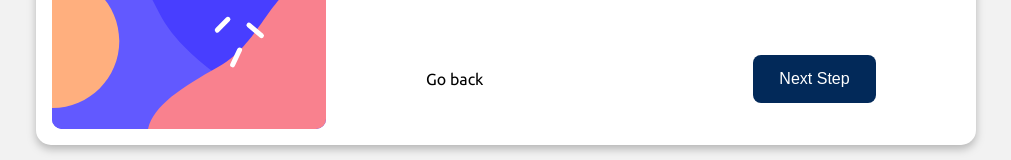
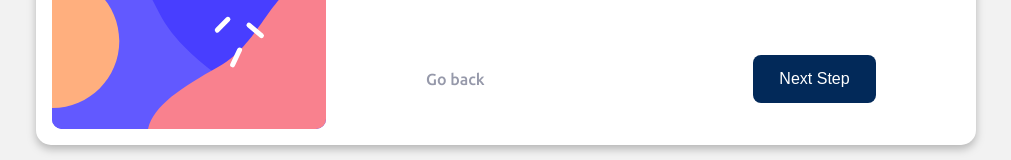
Before and after one commit to kelitasukita/multi-step-form, a React (Vite) app: page / in a window 1280 px wide. Shown: the part 555-715 px from the top of the page, without its empty margins (134-1145 px from the left). Built offline with nearby package versions, Linux system fonts and the light colour scheme.

Commit message:
Add styles to the go back span

```diff
--- a/src/components/Steps/SelectPlan/styles.scss
+++ b/src/components/Steps/SelectPlan/styles.scss
@@ -114,6 +114,20 @@ height: 372px;
   display: flex;
   align-items: center;
   justify-content: space-between;
+
+  span {
+    color: $grey;
+    font-weight: 500;
+    font-size: 16px;
+    line-height: 18px;
+
+    cursor: pointer;
+
+    &:hover {
+      color: $denin;
+      transition: .2s;
+    }
+  }
 }
 
 .switch {
```
